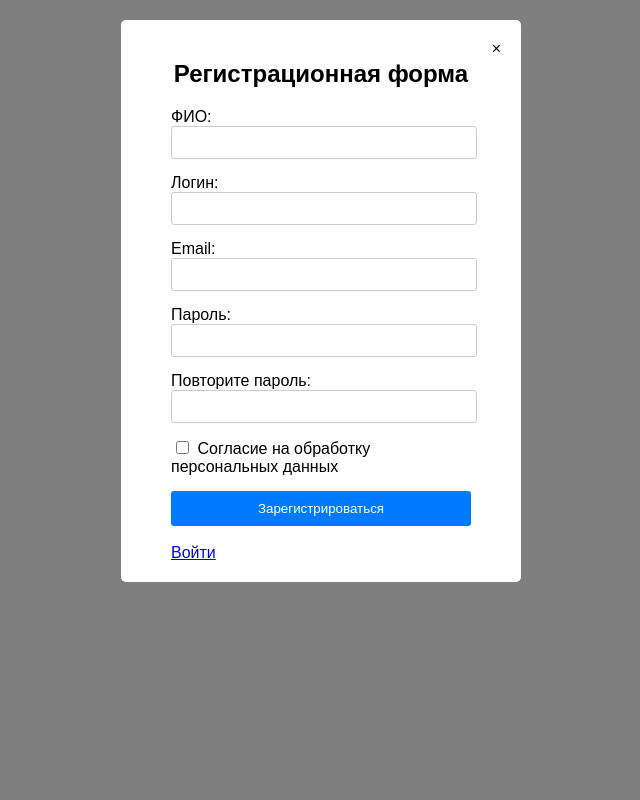
After one commit to fox67rus/web, a PHP site: page /reg.php in a window 1280 px wide. The commit adds this page. Shown: the whole page, without its empty margins (319-959 px from the left). Run offline with PHP 8.4, Linux system fonts and the light colour scheme.

Commit message:
PHP валидация формы, авторизации и регистрации

```diff
--- /dev/null
+++ b/php/reg.php
@@ -0,0 +1,255 @@
+<?php
+
+    $error = ""; // переменная для ошибок
+    $message = ""; // переменная для сообщений
+
+    if (isset($_POST['fullName'])) // првоеряем, что существует массив == нажата кнопка
+    {
+        // проверяем поле ФИО
+        $fullName = $_POST['fullName'];
+        if (!$fullName)
+        {
+            $error = 'Вы не заполнили поле ФИО<br>';
+}
+
+// проверяем поле логин
+$login = $_POST['login'];
+if (!$login)
+{
+$error .= 'Вы не заполнили поле логин<br>';
+}
+
+// проверяем поле email
+$email = $_POST['email'];
+if (!$email)
+{
+$error .= 'Вы не заполнили поле email<br>';
+}
+
+// проверяем поле пароль
+$password = $_POST['password'];
+if (!$password)
+{
+$error .= 'Вы не заполнили поле пароль<br>';
+}
+
+// проверяем поле повтор пароль
+$confirmPassword = $_POST['confirmPassword'];
+if (!$confirmPassword)
+{
+$error .= 'Вы не заполнили поле повтор пароль<br>';
+}
+
+// проверяем поле повтор пароль
+if ($password != $confirmPassword)
+{
+$error .= 'Поле Пароль и Повтор пароля не совпадают<br>';
+}
+
+if (strlen($password) > 0 && strlen($password) < 6)
+{
+$error .= 'Длина пароля не должна быть меньше 6 символов<br>';
+}
+
+
+
+// проверка наличия галочки
+if (!isset($_POST['agree']))
+{
+$error .= 'Вы не поставили согласие на обработку персональных данных<br>';
+}
+
+// Если нет ошибок
+if (!$error)
+{
+$message = 'Вы успешно зарегистрировались';
+header('Location: index.php');
+}
+
+}
+?>
+
+
+<!DOCTYPE html>
+<html lang="en">
+<head>
+    <meta charset="UTF-8">
+    <title>Модальное окно с формой</title>
+</head>
+<body>
+<div class="modal" id="myModal">
+    <div class="modal-content">
+        <span class="close">&times;</span>
+
+        <form class="registration-form" method="POST">
+            <h2>Регистрационная форма</h2>
+
+            <!-- <div class="error">Ошибка</div> -->
+
+            <?php
+           /* echo "<pre>";
+            print_r($_POST);
+            echo "</pre>";
+
+            echo "Вы ввели:  {$_POST['fullName']} <br> Ваш логин:  {$_POST['login']} ";
+
+            */
+
+            if ($error)
+            {
+            echo "<div class='error'>$error</div>";
+            }
+
+            if ($message)
+            {
+            echo "<div class='error' style='background: green'>$message</div>";
+            }
+            ?>
+
+
+
+            <div class="form-group">
+                <label for="fullName">ФИО:</label>
+                <input type="text" id="fullName" name="fullName" >
+            </div>
+            <div class="form-group">
+                <label for="login">Логин:</label>
+                <input type="text" id="login" name="login" >
+            </div>
+            <div class="form-group">
+                <label for="email">Email:</label>
+                <input type="email" id="email" name="email" >
+            </div>
+            <div class="form-group">
+                <label for="password">Пароль:</label>
+                <input type="password" id="password" name="password" >
+            </div>
+            <div class="form-group">
+                <label for="confirmPassword">Повторите пароль:</label>
+                <input type="password" id="confirmPassword" name="confirmPassword" >
+            </div>
+            <div class="form-group">
+                <input type="checkbox" id="agree" name="agree" style="width: 15px;">
+                <label for="agree">Согласие на обработку персональных данных</label>
+            </div>
+            <button type="submit">Зарегистрироваться</button>
+        </form>
+        <br><a href="auth.php" style='padding-left:30px;'>Войти</a>
+    </div>
+</div>
+
+<button id="openModal" style="margin-top: 50px;">Открыть модальное окно</button>
+
+<script>
+    const openModalBtn = document.getElementById('openModal');
+    const modal = document.getElementById('myModal');
+    const closeModalBtn = document.querySelector('.close');
+
+    openModalBtn.addEventListener('click', () => {
+        modal.style.display = 'block';
+    });
+
+    closeModalBtn.addEventListener('click', () => {
+        modal.style.display = 'none';
+    });
+</script>
+
+
+<style>
+
+    body {
+        font-family: Arial, sans-serif;
+        margin: 0;
+        padding: 0;
+    }
+
+    .error {
+        padding: 5px;
+        background: #9f4f4f;
+        color: white;
+        font-size: 12px;
+        margin-bottom: 10px;
+    }
+
+    .modal {
+        display: block;
+        position: fixed;
+        z-index: 1;
+        left: 0;
+        top: 0;
+        width: 100%;
+        height: 100%;
+        background-color: rgba(0,0,0,0.5);
+        justify-content: center;
+        align-items: center;
+        overflow: scroll; /* добавить скрол форме */
+    }
+
+    .modal-content {
+        background-color: #fefefe;
+        padding: 20px;
+        border-radius: 5px;
+        width: 360px;
+        margin: 0 auto;
+        margin-top: 20px;
+    }
+
+    .close {
+        float: right;
+        cursor: pointer;
+    }
+
+    .close:hover {
+        color: red;
+    }
+
+    .registration-form {
+        width: 300px;
+        margin: 0 auto;
+    }
+
+    h2 {
+        text-align: center;
+    }
+
+    .form-group {
+        margin-bottom: 15px;
+    }
+
+    label {
+        margin-bottom: 5px;
+    }
+
+    input[type="text"],
+    input[type="email"],
+    input[type="password"],
+    input[type="checkbox"] {
+        width: calc(100% - 12px);
+        padding: 8px;
+        border: 1px solid #ccc;
+        border-radius: 3px;
+    }
+
+    button {
+        display: block;
+        width: 300px;
+        padding: 10px;
+        margin-top: 20px;
+        background-color: #007bff;
+        color: white;
+        border: none;
+        border-radius: 3px;
+        cursor: pointer;
+        margin: 0 auto;
+    }
+
+    button:hover {
+        background-color: #0056b3;
+    }
+
+
+</style>
+
+
+</body>
+</html>
```
Also changed, not shown: php/auth.php (added, +203 -0 lines), php/index.php (+4 -226 lines).
